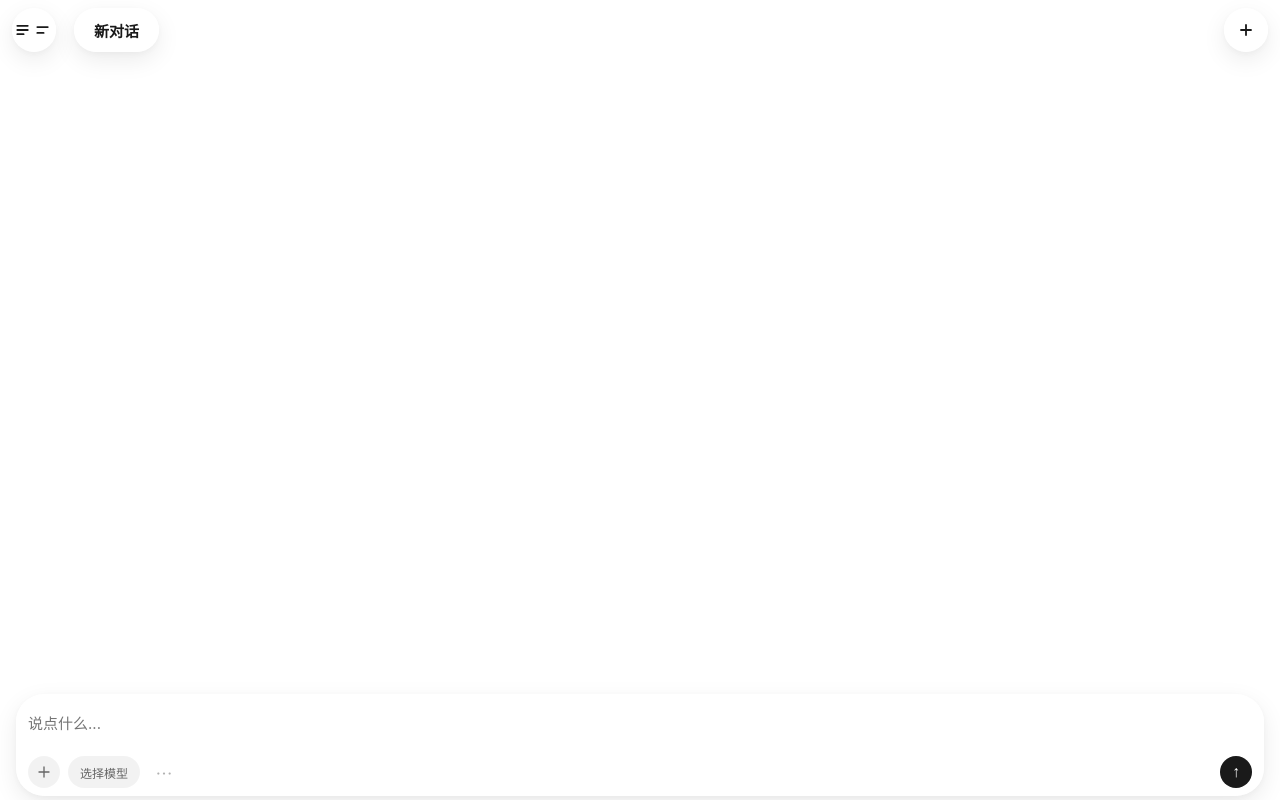
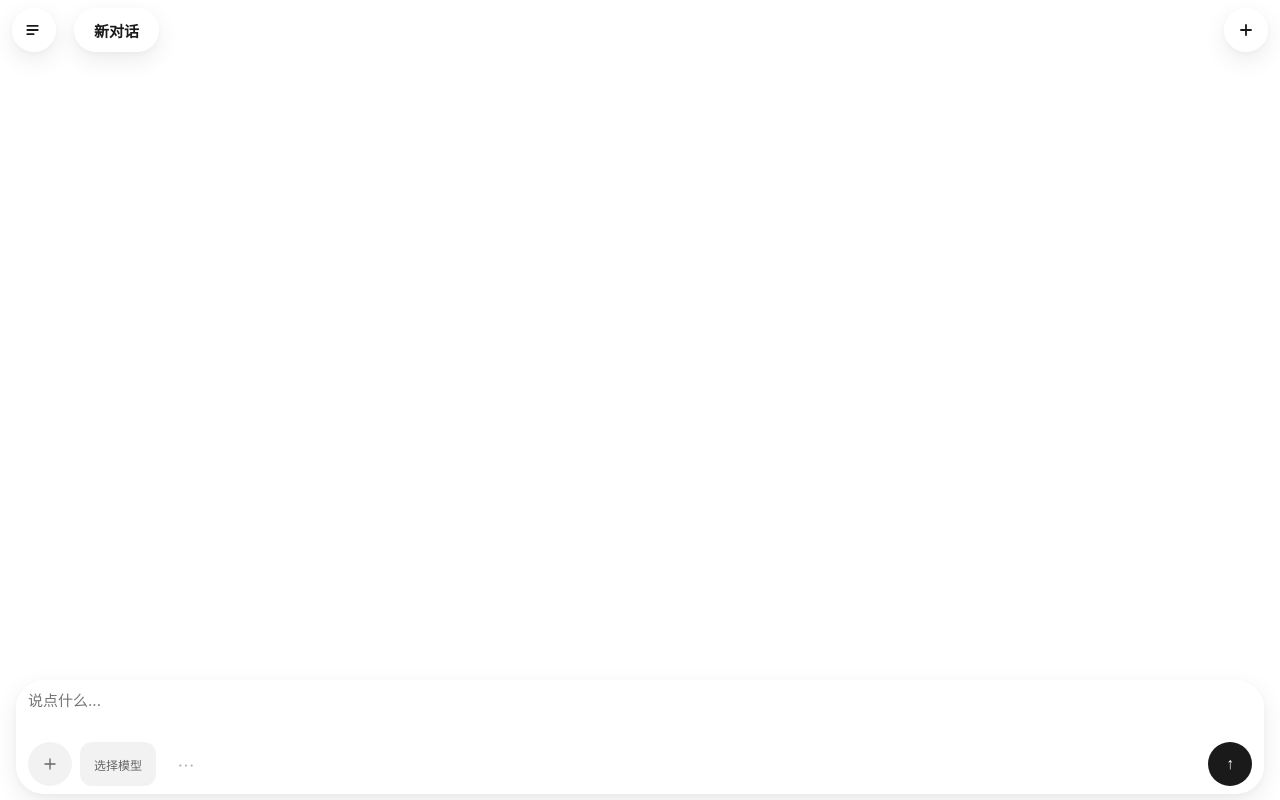
Before and after one commit to g4vprrmcsr-maker/my-home--v4, a plain HTML site: page index.html in a window 1280 px wide. Drawn offline with Linux system fonts and the light colour scheme.

Commit message:
Update style.css

```diff
--- a/style.css
+++ b/style.css
@@ -435,7 +435,7 @@ body.multi-mode .msg-check { display: block; }
   box-shadow: 0 2px 8px rgba(0,0,0,0.04), 0 8px 24px rgba(0,0,0,0.08);
   position: relative;
   overflow: hidden;
-  margin-bottom: 0;
+  margin-bottom: 2px;
 }
 #input-box-bg {
   position: absolute;
@@ -458,11 +458,9 @@ body.multi-mode .msg-check { display: block; }
   position: relative;
   z-index: 1;
   min-height: 42px;
-  padding-top: 9px;
 }
 body.gpt-ui #input-text {
   min-height: auto;
-  padding-top: 0;
 }
 .input-toolbar {
   display: flex;
@@ -474,7 +472,7 @@ body.gpt-ui #input-text {
 }
 .toolbar-spacer { flex: 1; }
 #attach-btn {
-  width: 32px; height: 32px;
+  width: 44px; height: 44px;
   border-radius: 50%;
   border: none;
   background: var(--press);
@@ -489,10 +487,10 @@ body.gpt-ui #input-text {
 #model-btn {
   border: none;
   background: var(--press);
-  border-radius: 999px;
-  padding: 0 12px;
-  height: 32px;
-  min-width: 32px;
+  border-radius: 12px;
+  padding: 0 14px;
+  height: 44px;
+  min-width: 44px;
   font-size: 12px;
   color: var(--text-sub);
   cursor: pointer;
@@ -505,7 +503,7 @@ body.gpt-ui #input-text {
 #model-btn.hidden { display: none; }
 #mini-menu-btn {
   flex-shrink: 0;
-  width: 32px; height: 32px;
+  width: 44px; height: 44px;
   border: none;
   background: transparent;
   color: var(--text-faint);
@@ -514,7 +512,7 @@ body.gpt-ui #input-text {
   cursor: pointer;
 }
 #send-btn {
-  width: 32px; height: 32px;
+  width: 44px; height: 44px;
   border-radius: 50%;
   border: none;
   background: var(--btn-main);
@@ -527,21 +525,6 @@ body.gpt-ui #input-text {
   flex-shrink: 0;
 }
 #send-btn:disabled { opacity: 0.4; }
-
-#attach-btn::after,
-#model-btn::after,
-#mini-menu-btn::after,
-#send-btn::after {
-  content: "";
-  position: absolute;
-  top: 50%;
-  left: 50%;
-  transform: translate(-50%, -50%);
-  width: 44px;
-  height: 44px;
-  min-width: 100%;
-  min-height: 100%;
-}
 
 #model-popup, #provider-popup {
   position: fixed;
@@ -801,7 +784,6 @@ button:active { transform: scale(0.96); opacity: 0.7; }
   text-overflow: ellipsis;
   white-space: nowrap;
 }
-.item-more { color: var(--text-faint); padding:
 .item-more { color: var(--text-faint); padding: 8px 12px; font-size: 18px; flex-shrink: 0; }
 
 #provider-bar {
@@ -1440,26 +1422,23 @@ body.gpt-ui .topbar-btn {
   backdrop-filter: blur(20px) saturate(1.8);
   -webkit-backdrop-filter: blur(20px) saturate(1.8);
   border-radius: 50%;
-  width: 44px;
-  height: 44px;
-  box-shadow: 0 2px 8px rgba(0,0,0,0.04), 0 8px 24px rgba(0,0,0,0.08);
+  width: 40px;
+  height: 40px;
+  box-shadow: 0 1px 3px rgba(0,0,0,0.04), 0 3px 12px rgba(0,0,0,0.06);
 }
 body.dark.gpt-ui .topbar-btn {
   background: rgba(60, 60, 60, 0.4);
-  box-shadow: 0 2px 8px rgba(0,0,0,0.12), 0 8px 24px rgba(0,0,0,0.18);
+  box-shadow: 0 1px 3px rgba(0,0,0,0.08), 0 3px 12px rgba(0,0,0,0.2);
 }
 body.gpt-ui #topbar-title {
   background: rgba(255, 255, 255, 0.35);
   backdrop-filter: blur(20px) saturate(1.8);
   -webkit-backdrop-filter: blur(20px) saturate(1.8);
   border-radius: 999px;
-  height: 44px;
-  display: flex;
-  align-items: center;
-  padding: 0 20px;
+  padding: 10px 20px;
   font-size: var(--title-fs, 15px);
   font-weight: var(--title-fw, 600);
-  box-shadow: 0 2px 8px rgba(0,0,0,0.04), 0 8px 24px rgba(0,0,0,0.08);
+  box-shadow: 0 1px 3px rgba(0,0,0,0.04), 0 3px 12px rgba(0,0,0,0.06);
   margin-left: 10px;
   position: static;
 }
```
